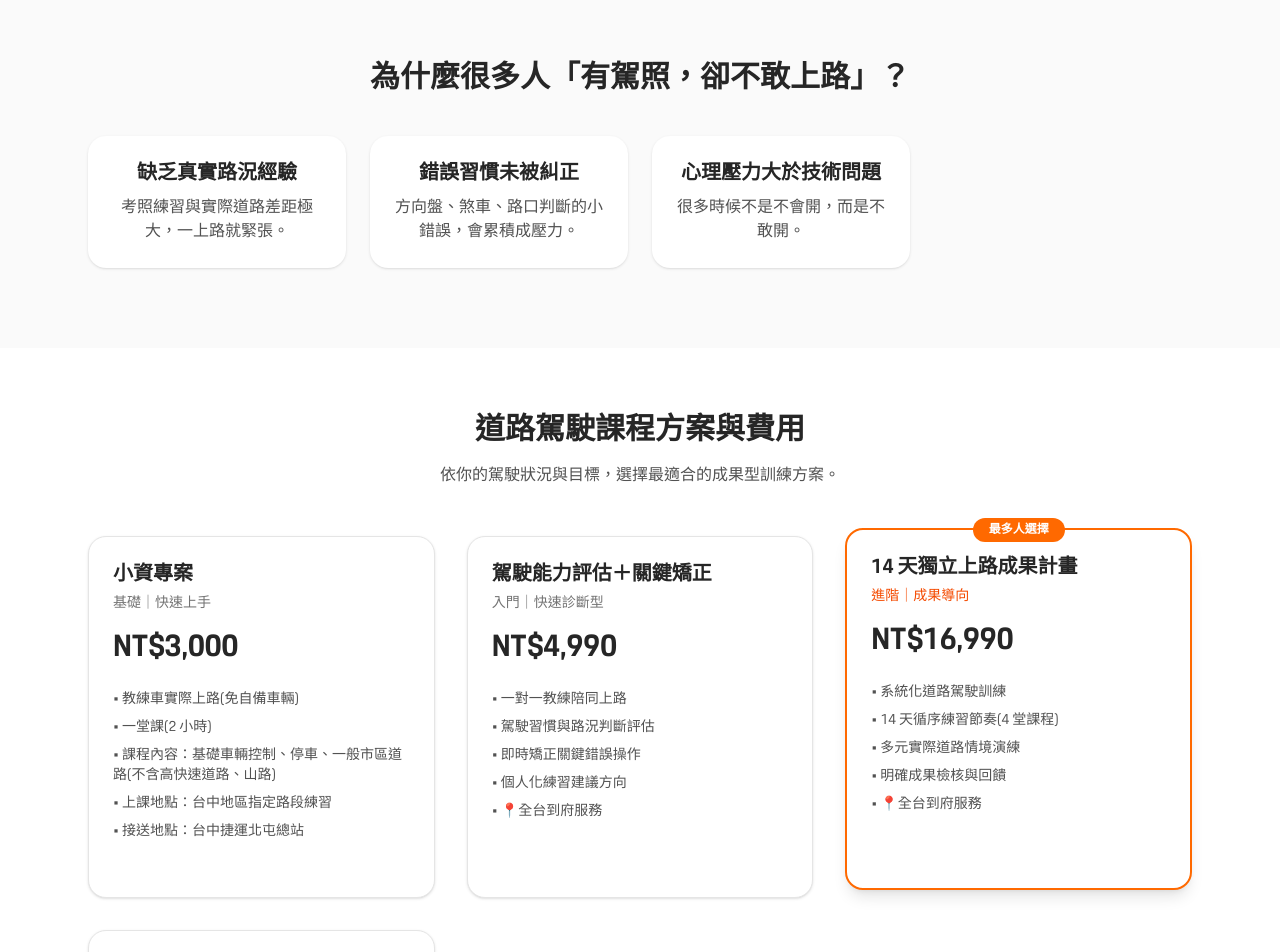
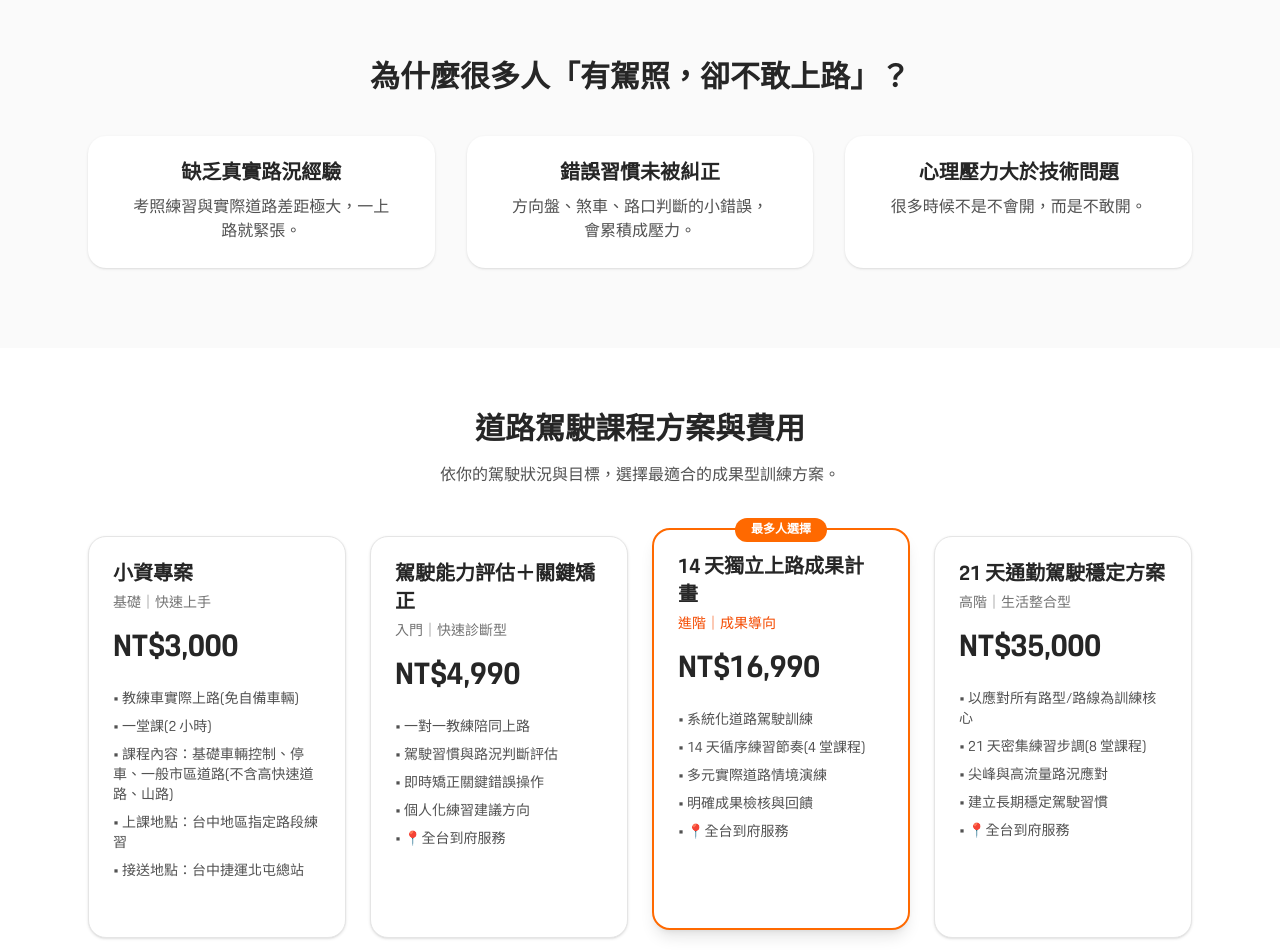
Before and after one commit to laurelke/drivemate-web, a Next.js app: page /courses/road-driving in a window 1280 px wide. Shown: the part 660-1612 px from the top of the page. Built offline with nearby package versions, Linux system fonts and the light colour scheme; a web font is replaced by a local one.

Commit message:
feat: unify course pages layout and design

```diff
--- a/app/courses/road-driving/RoadDrivingClient.tsx
+++ b/app/courses/road-driving/RoadDrivingClient.tsx
@@ -48,8 +48,7 @@ className="object-cover md:object-cover object-center md:[object-position:50%_30
         <h2 className="mb-10 text-center text-3xl font-bold">
           為什麼很多人「有駕照，卻不敢上路」？
         </h2>
-
-        <div className="grid items-stretch gap-6 sm:grid-cols-2 lg:grid-cols-4">
+        <div className="grid gap-8 md:grid-cols-3">
           {[
             {
               title: '缺乏真實路況經驗',
@@ -82,7 +81,7 @@ className="object-cover md:object-cover object-center md:[object-position:50%_30
       依你的駕駛狀況與目標，選擇最適合的成果型訓練方案。
     </p>
 
-    <div className="grid gap-8 md:grid-cols-3">
+    <div className="grid items-stretch gap-6 sm:grid-cols-2 lg:grid-cols-4">
       <div className="rounded-2xl border bg-white p-6 shadow">
         <h3 className="mb-1 text-xl font-semibold">
           小資專案
```
